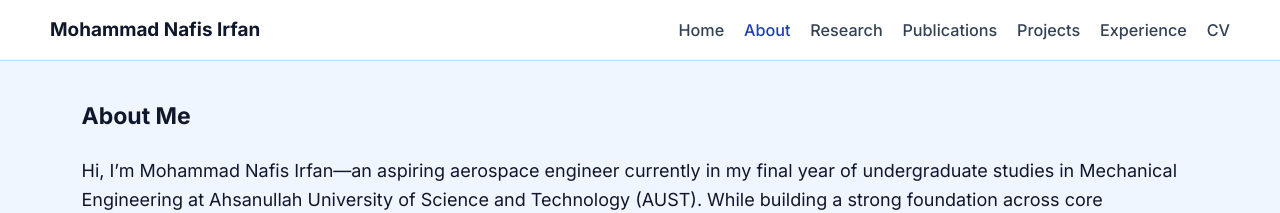
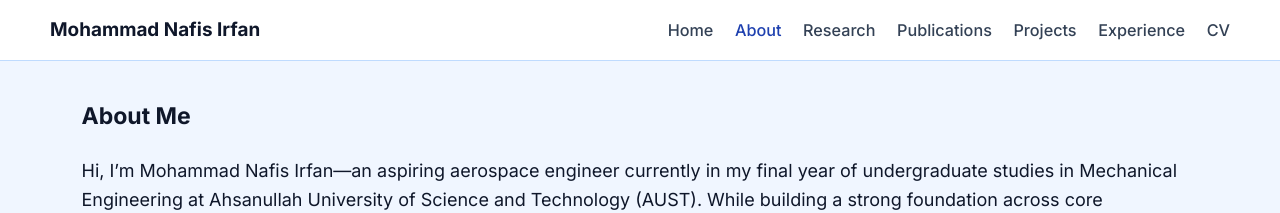
Before and after one commit to Nafis004/nafis04, a Jekyll site: the page built from _pages/about.md, in a window 1280 px wide. Shown: the top 213 px of the page. Built offline with Jekyll 4.4.1, drawn with Linux system fonts in a browser that asks for light colours.

Commit message:
Adjust spacing and margins in base styles

```diff
--- a/_sass/_base.scss
+++ b/_sass/_base.scss
@@ -78,7 +78,7 @@ a {
 
   .site-nav {
     display: flex;
-    gap: 1.1rem;
+    gap: 1.2rem;
     flex-wrap: wrap;
 
     @media (max-width: 650px) {
@@ -99,7 +99,7 @@ a {
   display: grid;
   grid-template-columns: minmax(0, 1fr) 320px;
   gap: 2.75rem;
-  padding-top: 2.25rem;
+  padding-top: 2.75rem;
   padding-bottom: 2.5rem;
   align-items: start;
 
@@ -167,7 +167,11 @@ a {
 
   .bio-text {
     color: $color-text;
-    margin-bottom: 0;
+    margin-bottom: 1.35rem;
+
+    &:last-child {
+      margin-bottom: 0;
+    }
   }
 
   .callout-banner {
@@ -176,7 +180,6 @@ a {
     border-left: 4px solid $color-accent;
     border-radius: 6px;
     padding: 0.95rem 1.15rem;
-    margin-top: 1.35rem;
 
     .callout-title {
       font-weight: 600;
```
